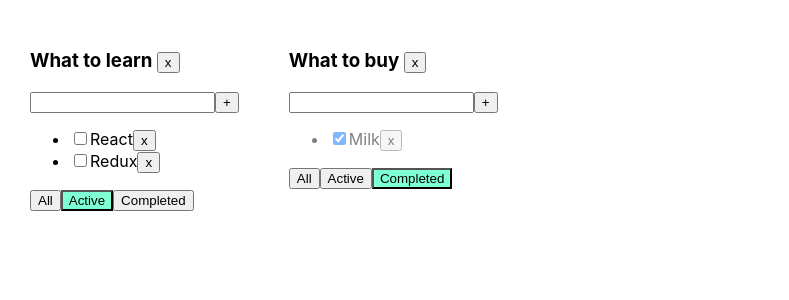
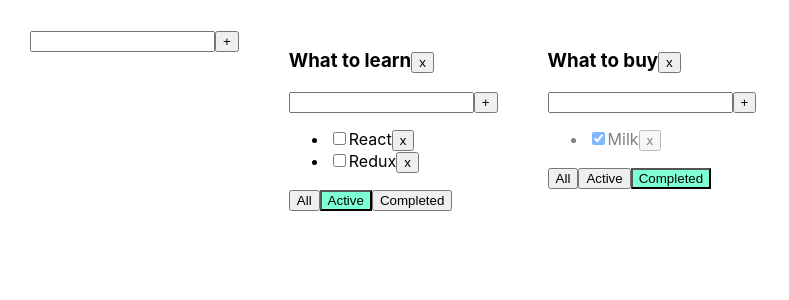
Before and after one commit to andrew-matt/todolist-study, a React (Create React App) app: page / in a window 1280 px wide. Shown: the top 300 px of the page, without its empty margins (0-789 px from the left). Built offline with nearby package versions, Linux system fonts and the light colour scheme.

Commit message:
create AddItemForm

```diff
--- /dev/null
+++ b/src/AddItemForm.tsx
@@ -0,0 +1,46 @@
+import React, {ChangeEvent, KeyboardEvent, useState} from "react";
+
+type AddItemFormPropsType = {
+    id: string
+    addTask: (title: string, todolistId: string) => void
+}
+
+export function AddItemForm(props: AddItemFormPropsType) {
+
+    const [newTaskTitle, setNewTaskTitle] = useState("");
+    const [error, setError] = useState<string | null>(null);
+
+    const onNewTitleChangeHandler = (e: ChangeEvent<HTMLInputElement>) => {
+        setNewTaskTitle(e.currentTarget.value)
+    }
+
+    const onKeyPressHandler = (e: KeyboardEvent<HTMLInputElement>) => {
+        setError(null);
+        if (e.key === 'Enter') {
+            props.addTask(newTaskTitle, props.id);
+            setNewTaskTitle("")
+        }
+    }
+
+    const addTask = () => {
+        if (newTaskTitle.trim() !== "") {
+            props.addTask(newTaskTitle.trim(), props.id);
+            setNewTaskTitle("")
+        } else {
+            setError("Title is required");
+        }
+    }
+
+    return (
+        <div>
+            <input
+                value={newTaskTitle}
+                onChange={onNewTitleChangeHandler}
+                onKeyPress={onKeyPressHandler}
+                className={error ? "error" : ""}
+            />
+            <button onClick={addTask}>+</button>
+            {error && <div className="error-message">{error}</div>}
+        </div>
+    )
+}
--- a/src/App.tsx
+++ b/src/App.tsx
@@ -1,7 +1,8 @@
 import React, {useState} from 'react';
 import './App.css';
-import {TasksPropsType, Todolist} from "./Todolist";
+import {Todolist} from "./Todolist";
 import {v1} from "uuid";
+import {AddItemForm} from "./AddItemForm";
 
 export function Counter() {
     debugger
@@ -86,6 +87,7 @@ function App() {
 
     return (
         <div className="App">
+            <AddItemForm id={"asd"} addTask={() => {}}/>
             {
                 todoLists.map((tl) => {
                     let tasksForTodoList = tasksObj[tl.id];
--- a/src/Todolist.tsx
+++ b/src/Todolist.tsx
@@ -1,5 +1,6 @@
-import React, {ChangeEvent, KeyboardEvent, useState} from "react";
+import React, {ChangeEvent} from "react";
 import {FilterValuesType} from "./App";
+import {AddItemForm} from "./AddItemForm";
 
 export type TasksPropsType = {
     id: string
@@ -20,29 +21,6 @@ type TodolistPropsType = {
 }
 
 export function Todolist(props: TodolistPropsType) {
-    const [newTaskTitle, setNewTaskTitle] = useState("");
-    const [error, setError] = useState<string | null>(null);
-
-    const onNewTitleChangeHandler = (e: ChangeEvent<HTMLInputElement>) => {
-        setNewTaskTitle(e.currentTarget.value)
-    }
-
-    const onKeyPressHandler = (e: KeyboardEvent<HTMLInputElement>) => {
-        setError(null);
-        if (e.key === 'Enter') {
-            props.addTask(newTaskTitle, props.id);
-            setNewTaskTitle("")
-        }
-    }
-
-    const addTask = () => {
-        if (newTaskTitle.trim() !== "") {
-            props.addTask(newTaskTitle.trim(), props.id);
-            setNewTaskTitle("")
-        } else {
-            setError("Title is required");
-        }
-    }
 
     const onAllClickHandler = () => {
         props.changeFilter("all", props.id)
@@ -60,16 +38,10 @@ export function Todolist(props: TodolistPropsType) {
 
     return (
         <div>
-            <h3>{props.title} <button onClick={removeTodolist}>x</button></h3>
-            <div>
-                <input value={newTaskTitle}
-                       onChange={onNewTitleChangeHandler}
-                       onKeyPress={onKeyPressHandler}
-                       className={error ? "error" : ""}
-                />
-                <button onClick={addTask}>+</button>
-                {error && <div className="error-message">{error}</div>}
-            </div>
+            <h3>{props.title}
+                <button onClick={removeTodolist}>x</button>
+            </h3>
+            <AddItemForm id={props.id} addTask={props.addTask}/>
             <ul>
                 {
                     props.tasks.map(t => {
```
